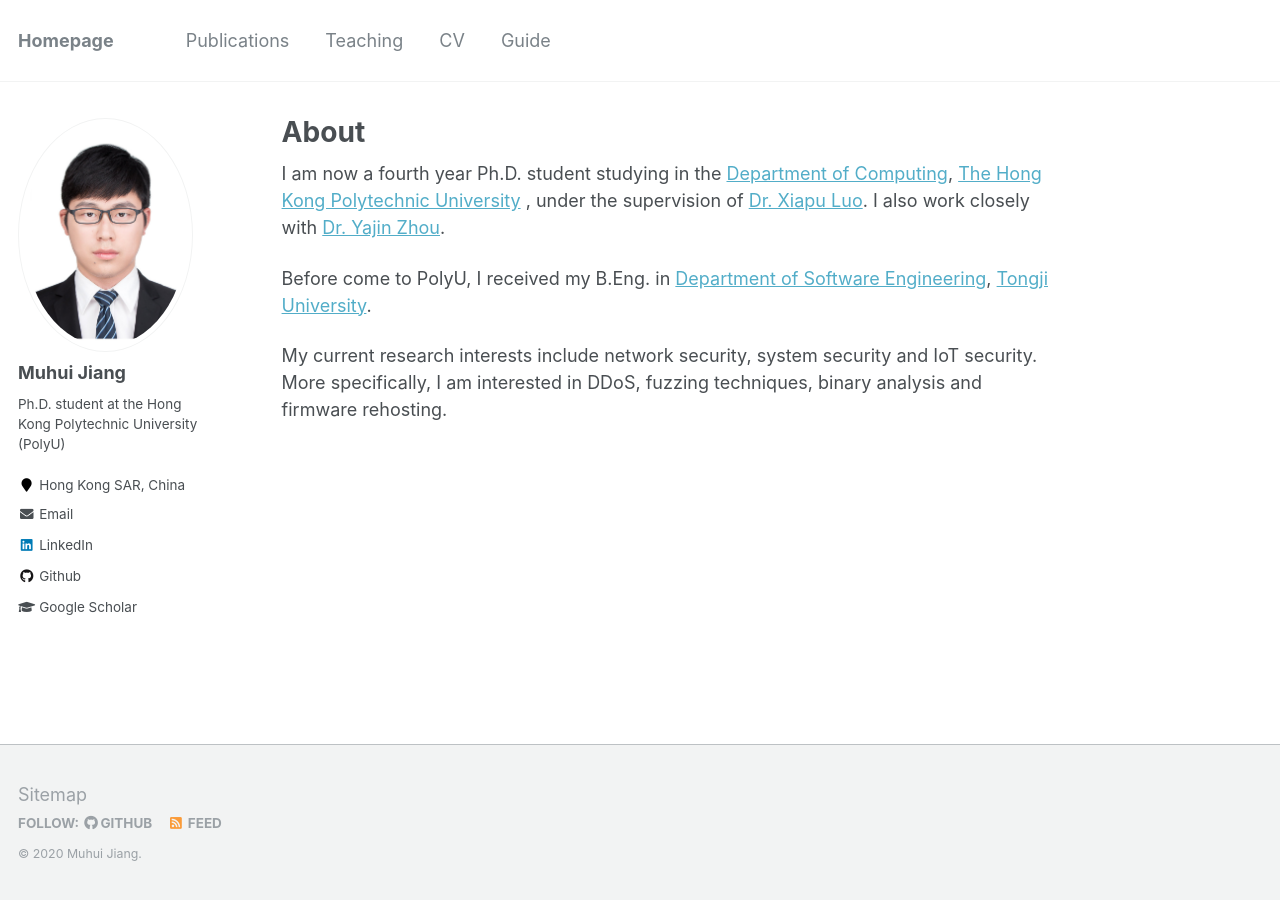
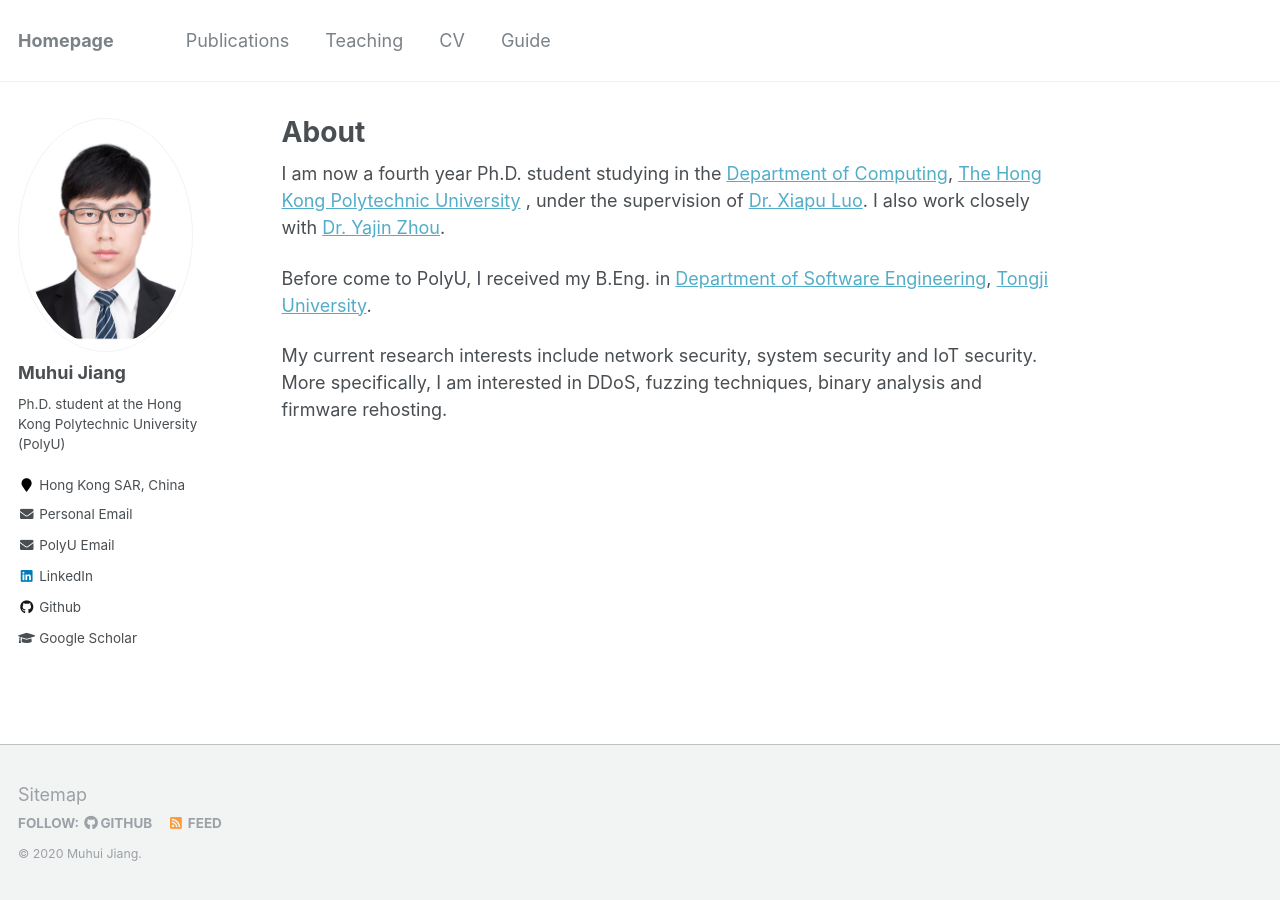
Before and after one commit to valour01/valour01.github.io, a Jekyll site: the page built from _pages/about.md, in a window 1280 px wide. Built offline with Jekyll 4.4.1, drawn with Linux system fonts in a browser that asks for light colours.

Commit message:
update email

```diff
--- a/_config.yml
+++ b/_config.yml
@@ -87,7 +87,8 @@ author:
   employer         :
   pubmed           : #"https://www.ncbi.nlm.nih.gov/pubmed/?term=john+snow"
   googlescholar    : "https://scholar.google.com.hk/citations?user=gUIDnWgAAAAJ&hl=zh-CN"
-  email            : jiangmuhui@gmail.com
+  personal_email   : jiangmuhui@gmail.com
+  polyu_email      : 16900820R@connect.polyu.hk
   researchgate     :  # example: "https://www.researchgate.net/profile/yourprofile"
   uri              :
   bitbucket        :
--- a/_includes/author-profile.html
+++ b/_includes/author-profile.html
@@ -31,8 +31,11 @@
       {% if author.uri %}
         <li><a href="{{ author.uri }}"><i class="fas fa-fw fa-link" aria-hidden="true"></i> {{ site.data.ui-text[site.locale].website_label | default: "Website" }}</a></li>
       {% endif %}
-      {% if author.email %}
-        <li><a href="mailto:{{ author.email }}"><i class="fas fa-fw fa-envelope" aria-hidden="true"></i> {{ site.data.ui-text[site.locale].email_label | default: "Email" }}</a></li>
+      {% if author.personal_email %}
+        <li><a href="mailto:{{ author.personal_email }}"><i class="fas fa-fw fa-envelope" aria-hidden="true"></i> Personal Email</a></li>
+      {% endif %}
+      {% if author.polyu_email %}
+        <li><a href="mailto:{{ author.polyu_email }}"><i class="fas fa-fw fa-envelope" aria-hidden="true"></i> PolyU Email</a></li>
       {% endif %}
       {% if author.keybase %}
         <li><a href="https://keybase.io/{{ author.keybase }}"><i class="fas fa-fw fa-key" aria-hidden="true"></i> Keybase</a></li>
```
